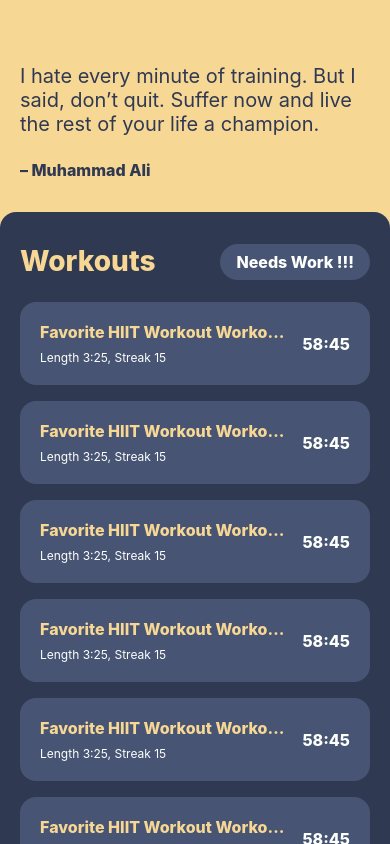
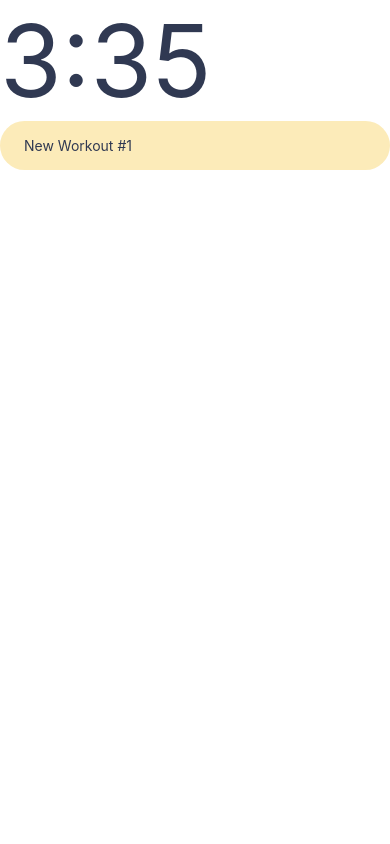
Before and after one commit to iamhenry/tiempo-app, a React Native app: screen / in a window 390 px wide. Built offline with nearby package versions, Linux system fonts and the light colour scheme.

Commit message:
Creating timer screen and input component

```diff
--- a/App.js
+++ b/App.js
@@ -1,6 +1,7 @@
 import React from "react";
 import Home from "./screens/Home/Home";
+import { Timer } from "./screens/Timer/Timer";
 
 export default function App() {
-  return <Home />;
+  return <Timer />;
 }
--- a/components/Button/Button.js
+++ b/components/Button/Button.js
@@ -21,14 +21,13 @@ const BaseButton = styled.TouchableOpacity`
       ? `${Tokens.color.summerTime200}`
       : `${Tokens.color.blueMoon100}`};
   border-radius: 100px;
-  padding: 8px 16px;
+  padding: ${Tokens.spacing.xSmall} ${Tokens.spacing.medium};
   display: flex;
   justify-content: center;
 `;
 
 // HOW CAN I TARGET THIS CHILD COMPONENT WITH CSS?
 const ButtonLabel = styled.Text`
-  /* color: ${Tokens.color.summerTime200}; */
   color: ${(props) =>
     props.primaryTextColor
       ? `${Tokens.color.summerTime200}`
@@ -45,7 +44,7 @@ const ButtonLabel = styled.Text`
 export const StyledButton = ({ text, ...rest }) => {
   return (
     <BaseButton {...rest}>
-      <ButtonLabel>{text}</ButtonLabel>
+      <ButtonLabel {...rest}>{text}</ButtonLabel>
     </BaseButton>
   );
 };
--- /dev/null
+++ b/components/Input/Input.js
@@ -0,0 +1,17 @@
+import React, { useState } from "react";
+import styled from "styled-components/native";
+import Tokens from "../Global/Tokens";
+
+const Input = styled.TextInput`
+  border-radius: 100px;
+  background-color: ${Tokens.color.summerTime100};
+  padding: ${Tokens.spacing.small} ${Tokens.spacing.medium};
+  color: ${Tokens.color.blueMoon200};
+`;
+
+export const StyledInput = () => {
+  const [textValue, onChangeText] = useState("New Workout #1");
+  return (
+    <Input value={textValue} onChangeText={(text) => onChangeText(text)} />
+  );
+};
--- a/components/WorkoutList/WorkoutList.js
+++ b/components/WorkoutList/WorkoutList.js
@@ -34,8 +34,7 @@ export function WorkoutList() {
     <StyledWorkoutList>
       <SectionHeader>
         <SectionTitle>Workouts</SectionTitle>
-        {/* Need to make color prop for button*/}
-        <StyledButton text="Needs Work !!!" size="small" />
+        <StyledButton primaryTextColor text="Edit" size="small" />
       </SectionHeader>
       <WorkoutCell />
       <WorkoutCell />
--- /dev/null
+++ b/screens/Timer/Timer.js
@@ -0,0 +1,13 @@
+import React from "react";
+import { View, Text } from "react-native";
+import { H1 } from "../../components/Global/Primitives";
+import { StyledInput } from "../../components/Input/Input";
+
+export const Timer = () => {
+  return (
+    <View>
+      <H1>3:35</H1>
+      <StyledInput />
+    </View>
+  );
+};
```
Also changed, not shown: components/RoundButton/RoundButton.js (added).
